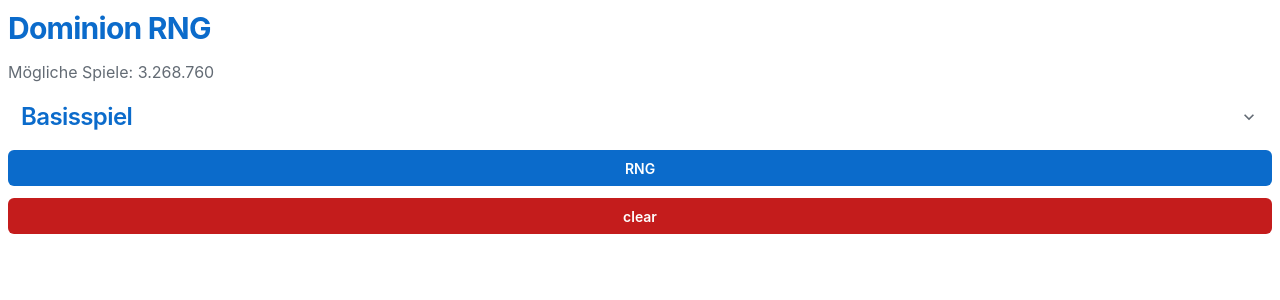
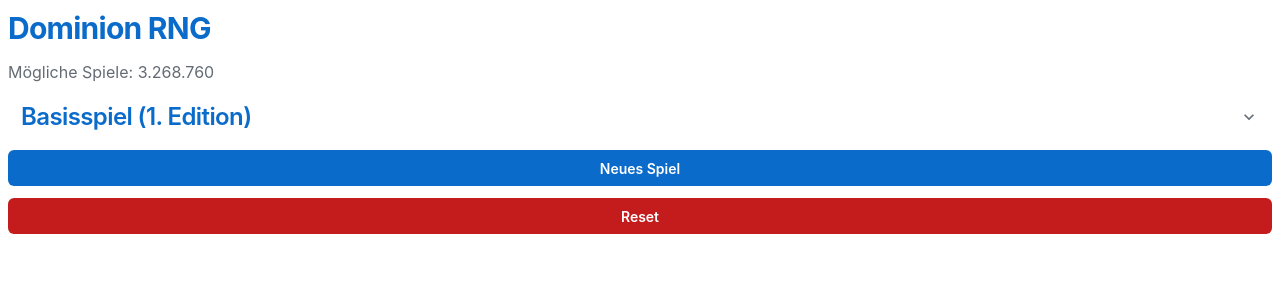
Before and after one commit to zeltbrennt/dominion, a React (Vite) app: page / in a window 1280 px wide. Shown: the top 300 px of the page. Built offline with nearby package versions, Linux system fonts and the light colour scheme.

Commit message:
Visual overhaul

```diff
--- a/src/App.tsx
+++ b/src/App.tsx
@@ -1,21 +1,18 @@
-import { Stack, Typography, Button, List, ListItem } from "@mui/joy"
+import { Stack, Typography, Button } from "@mui/joy"
 import CardBox from "./CardBox"
 import { CardOptionProps } from "./CardOption"
 import { useEffect, useState } from "react"
+import { basisspiel, DominionCard } from "./Game"
+import CardDisplay from "./CardDisplay"
+
+
 
 
 function App() {
 
-  const basisspiel = ["Burggraben", "Kapelle", "Keller", "Dorf", "Holzfäller",
-    "Kanzler", "Werkstatt", "Bürokrat", "Dieb", "Festmahl", "Geldverleiher",
-    "Miliz", "Schmiede", "Spion", "Thronsaal", "Umbau", "Bibliothek", "Hexe",
-    "Jahrmarkt", "Laboratorium", "Markt", "Mine", "Ratsversammlung", "Abenteuer",
-    "Gärten"
-  ].sort()
-
-  const [choices, setChoices] = useState<string[]>([])
-  const [include, setInclude] = useState<string[]>([])
-  const [exclude, setExclude] = useState<string[]>([])
+  const [choices, setChoices] = useState<DominionCard[]>([])
+  const [include, setInclude] = useState<DominionCard[]>([])
+  const [exclude, setExclude] = useState<DominionCard[]>([])
   const [nCombinations, setNCombinations] = useState(0)
 
   const factorial = (num: number) => {
@@ -44,19 +41,28 @@
       }
       temp.push(basisspiel[rng])
     }
-    setChoices(temp.sort())
+    temp.sort((a: DominionCard, b: DominionCard) => {
+      if (a.cost < b.cost) return -1
+      if (a.cost > b.cost) return 1
+      else {
+        if (a.name < b.name) return -1
+        if (a.name > b.name) return 1
+        return 0
+      }
+    })
+    setChoices(temp)
   }
 
-  const removeFromBothLists = (card: string) => {
+  const removeFromBothLists = (card: DominionCard) => {
     setInclude(include.filter(item => item != card))
     setExclude(exclude.filter(item => item != card))
   }
 
-  const addToInclude = (card: string) => {
+  const addToInclude = (card: DominionCard) => {
     setInclude([...include, card])
   }
 
-  const addToExclude = (card: string) => {
+  const addToExclude = (card: DominionCard) => {
     setExclude([...exclude, card])
   }
 
@@ -66,20 +72,32 @@
       <Typography color="primary" level="h2">Dominion RNG</Typography>
       <Typography color="neutral">Mögliche Spiele: {new Intl.NumberFormat('de-DE').format(nCombinations)}</Typography>
 
-      <CardBox key="basisspiel" name="Basisspiel" cards={basisspiel.map(name => (
+      <CardBox key="basisspiel" name="Basisspiel (1. Edition)" cards={basisspiel.map(card => (
         {
-          cardName: name,
-          onDefault: () => removeFromBothLists(name),
-          onInclude: () => addToInclude(name),
-          onExclude: () => addToExclude(name),
+          card: card,
+          onDefault: () => removeFromBothLists(card),
+          onInclude: () => {
+            addToInclude(card)
+            setExclude(exclude.filter(item => item != card))
+          },
+          onExclude: () => {
+            addToExclude(card)
+            setInclude(include.filter(item => item != card))
+          },
         } as CardOptionProps))} />
 
 
-      <Button onClick={shuffle} disabled={nCombinations < 1}>RNG</Button>
-      <Button onClick={() => setChoices([])} color="danger">clear</Button>
-      <List>
-        {choices.map(c => <ListItem key={c}>{c}</ListItem>)}
-      </List>
+      <Button onClick={shuffle} disabled={nCombinations < 1}>Neues Spiel</Button>
+      <Button onClick={() => {
+        setChoices([])
+        setExclude([])
+        setInclude([])
+      }} color="danger">Reset</Button>
+      <Stack spacing={0.5}>
+        {choices.map(choice =>
+          <CardDisplay cardData={choice} />
+        )}
+      </Stack>
 
     </Stack>
 
--- a/src/CardBox.tsx
+++ b/src/CardBox.tsx
@@ -18,8 +18,8 @@
                 </AccordionSummary>
 
                 {cards.map(item => <CardOption
-                    key={item.cardName}
-                    cardName={item.cardName}
+                    key={item.card.name}
+                    card={item.card}
                     onDefault={item.onDefault}
                     onExclude={item.onExclude}
                     onInclude={item.onInclude}
--- /dev/null
+++ b/src/CardDisplay.tsx
@@ -0,0 +1,31 @@
+import { Card, CardContent, Typography } from "@mui/joy";
+import { DominionCard, DominionCardType } from "./Game";
+
+interface CardDisplayProps {
+    cardData: DominionCard;
+}
+
+export const mapCardTypeToColor = (cardType: DominionCardType) => {
+    switch (cardType) {
+        case DominionCardType.Attack: return 'danger'
+        case DominionCardType.Defense: return 'primary'
+        case DominionCardType.Point: return 'success'
+        default: return undefined
+    }
+}
+
+export default function CardDisplay({ cardData }: CardDisplayProps) {
+
+    return (
+        <Card
+            variant={cardData.type == DominionCardType.Action ? "outlined" : "soft"}
+            size="sm"
+            color={mapCardTypeToColor(cardData.type)}>
+            <CardContent>
+                <Typography>
+                    {cardData.cost} - {cardData.name}
+                </Typography>
+            </CardContent>
+        </Card>
+    )
+}
--- a/src/CardOption.tsx
+++ b/src/CardOption.tsx
@@ -1,14 +1,17 @@
-import { AccordionDetails, FormControl, FormLabel, RadioGroup, Radio } from "@mui/joy"
+import { AccordionDetails, Typography, Sheet, Card, RadioGroup, Radio, CardContent, CardActions } from "@mui/joy"
 import { ChangeEvent } from "react"
+import { DominionCard } from "./Game";
+import { mapCardTypeToColor } from "./CardDisplay";
+import { DominionCardType } from "./Game"
 
 export interface CardOptionProps {
-    cardName: string,
+    card: DominionCard,
     onDefault: () => void,
     onInclude: () => void,
     onExclude: () => void,
 }
 
-export default function CardOption({ cardName, onDefault, onInclude, onExclude }: CardOptionProps) {
+export default function CardOption({ card, onDefault, onInclude, onExclude }: CardOptionProps) {
 
     const handleRadioChange = (event: ChangeEvent<HTMLInputElement>) => {
         switch (event.target.value) {
@@ -19,14 +22,32 @@
     }
     return (
         <AccordionDetails>
-            <FormControl orientation="horizontal" sx={{ display: 'flex', justifyContent: 'space-between', width: '100%' }}>
-                <FormLabel>{cardName}</FormLabel>
-                <RadioGroup defaultValue={"maybe"} orientation="horizontal" onChange={handleRadioChange}>
-                    <Radio value="include" label="Ja" />
-                    <Radio value="exclude" label="Nein" />
-                    <Radio value="maybe" label="Vielleicht" />
-                </RadioGroup>
-            </FormControl>
+            <Card
+                variant={card.type == DominionCardType.Action ? "outlined" : "soft"}
+                size="sm"
+                color={mapCardTypeToColor(card.type)}>
+                <CardContent>
+                    <Typography>
+                        {card.cost} - {card.name}
+                    </Typography>
+                </CardContent>
+                <CardActions sx={{ display: 'flex', justifyContent: 'right' }}>
+
+                    <RadioGroup defaultValue={"maybe"} orientation="horizontal"
+                        sx={{ gap: 2, display: 'flex', justifyContent: 'space-around' }}
+                        onChange={handleRadioChange}>
+                        <Sheet sx={{ borderRadius: '10%', padding: '5px', minWidth: '50px', display: 'flex', alignItems: 'center', justifyContent: 'center' }}>
+                            <Radio value="include" overlay disableIcon label="Ja" />
+                        </Sheet>
+                        <Sheet sx={{ borderRadius: '10%', padding: '5px', minWidth: '50px', display: 'flex', alignItems: 'center', justifyContent: 'center' }}>
+                            <Radio value="exclude" overlay disableIcon label="Nein" />
+                        </Sheet>
+                        <Sheet sx={{ borderRadius: '10%', padding: '5px', minWidth: '50px', display: 'flex', alignItems: 'center', justifyContent: 'center' }}>
+                            <Radio value="maybe" overlay disableIcon label="Vielleicht" />
+                        </Sheet>
+                    </RadioGroup>
+                </CardActions>
+            </Card>
         </AccordionDetails>
     )
 }
--- /dev/null
+++ b/src/Game.ts
@@ -0,0 +1,136 @@
+export enum DominionCardType {
+    Point, Money, Action, Defense, Attack, Grudge
+}
+
+export type DominionCard = {
+    name: string,
+    type: DominionCardType,
+    cost: number
+}
+
+export const basisspiel: DominionCard[] = [
+    {
+        name: "Burggraben",
+        type: DominionCardType.Defense,
+        cost: 2,
+    },
+    {
+        name: "Kapelle",
+        type: DominionCardType.Action,
+        cost: 2,
+    },
+    {
+        name: "Keller",
+        type: DominionCardType.Action,
+        cost: 2,
+    },
+    {
+        name: "Dorf",
+        type: DominionCardType.Action,
+        cost: 3
+    },
+    {
+        name: "Holzfäller",
+        type: DominionCardType.Action,
+        cost: 3
+    },
+    {
+        name: "Kanzler",
+        type: DominionCardType.Action,
+        cost: 3
+    },
+    {
+        name: "Werkstatt",
+        type: DominionCardType.Action,
+        cost: 3
+    },
+    {
+        name: "Bürokrat",
+        type: DominionCardType.Action,
+        cost: 4
+    },
+    {
+        name: "Dieb",
+        type: DominionCardType.Attack,
+        cost: 4
+    },
+    {
+        name: "Festmahl",
+        type: DominionCardType.Action,
+        cost: 4
+    },
+    {
+        name: "Geldverleiher",
+        type: DominionCardType.Action,
+        cost: 4
+    },
+    {
+        name: "Miliz",
+        type: DominionCardType.Attack,
+        cost: 4
+    },
+    {
+        name: "Schmiede",
+        type: DominionCardType.Action,
+        cost: 4
+    },
+    {
+        name: "Spion",
+        type: DominionCardType.Attack,
+        cost: 4
+    },
+    {
+        name: "Thronsaal",
+        type: DominionCardType.Action,
+        cost: 4
+    },
+    {
+        name: "Umbau",
+        type: DominionCardType.Action,
+        cost: 4
+    },
+    {
+        name: "Bibliothek",
+        type: DominionCardType.Action,
+        cost: 5
+    },
+    {
+        name: "Hexe",
+        type: DominionCardType.Attack,
+        cost: 5
+    },
+    {
+        name: "Jahrmarkt",
+        type: DominionCardType.Action,
+        cost: 5
+    },
+    {
+        name: "Laboratorium",
+        type: DominionCardType.Action,
+        cost: 5
+    },
+    {
+        name: "Markt",
+        type: DominionCardType.Action,
+        cost: 5
+    },
+    {
+        name: "Mine",
+        type: DominionCardType.Action,
+        cost: 5
+    },
+    {
+        name: "Ratsversammlung",
+        type: DominionCardType.Action,
+        cost: 5
+    },
+    {
+        name: "Abenteuer",
+        type: DominionCardType.Action,
+        cost: 6
+    },
+    {
+        name: "Gärten",
+        type: DominionCardType.Point,
+        cost: 4
+    }]
```
